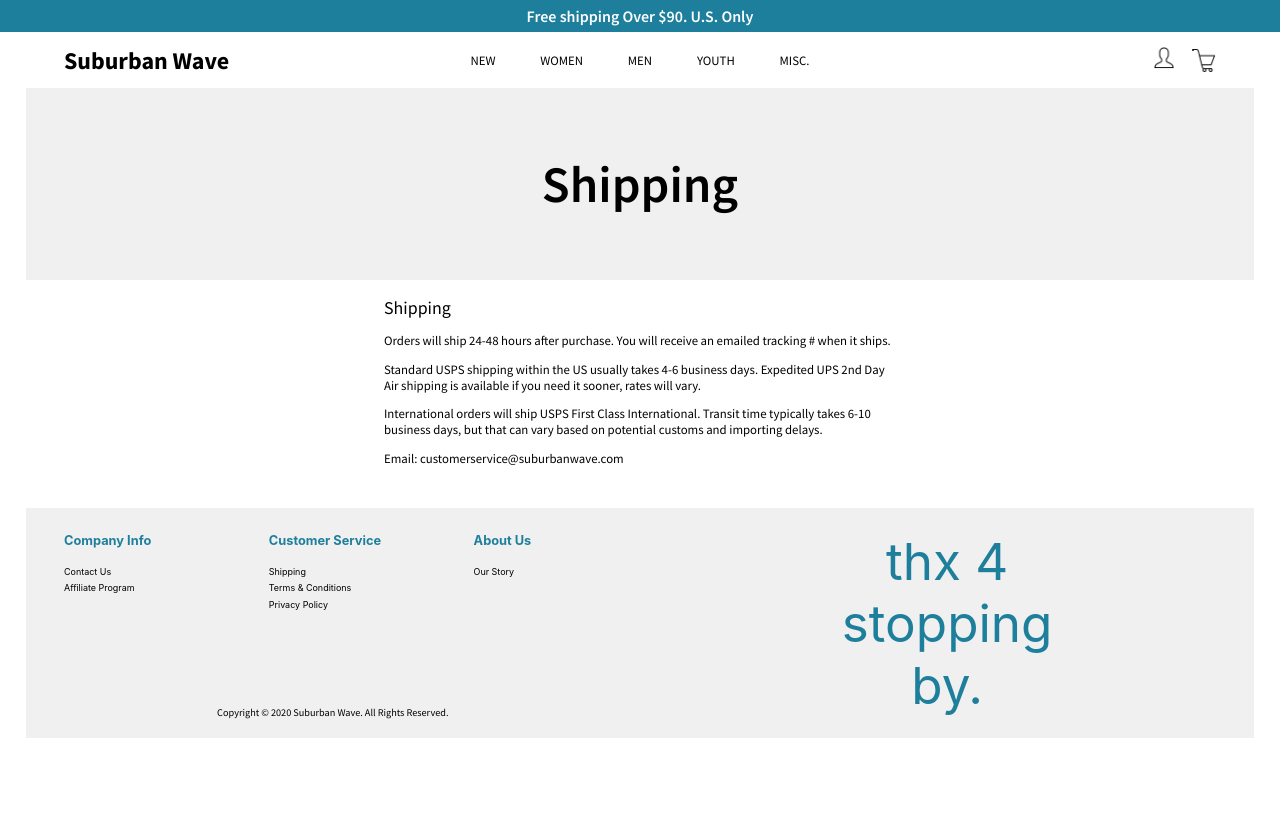
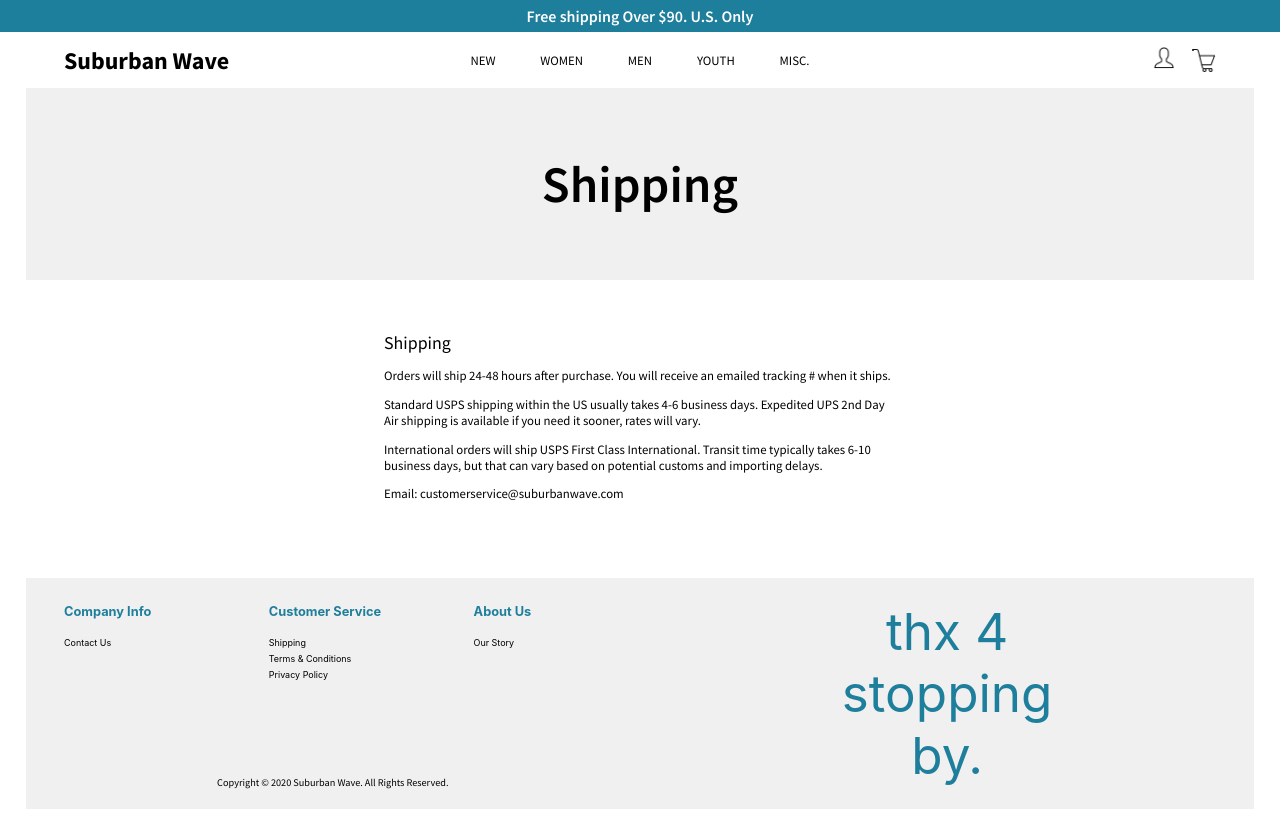
Before and after one commit to connorlagana/sw, a React (Create React App) app: page /shipping in a window 1280 px wide. Before the commit the page ends 800 px from the top, so only its background shows below. Built offline with nearby package versions, Linux system fonts and the light colour scheme; a web font is replaced by a local one.

Commit message:
affiliate

```diff
--- a/src/App.scss
+++ b/src/App.scss
@@ -805,7 +805,7 @@
     justify-content: center;
     align-items: flex-start;
     flex-direction: column;
-    margin: 2vh 0 2vh 0;
+    margin: 4vw 0 4vw 0;
     width: 40vw;
     font-family: "Source Sans Pro", sans-serif;
 
--- a/src/components/Footer.js
+++ b/src/components/Footer.js
@@ -12,9 +12,6 @@
               {/* <div>Stores</div> */}
               <Link to="/contactus" id="lftLink">
                 Contact Us
-              </Link>
-              <Link to="/contactus" id="lftLink">
-                Affiliate Program
               </Link>
             </div>
           </div>
```
